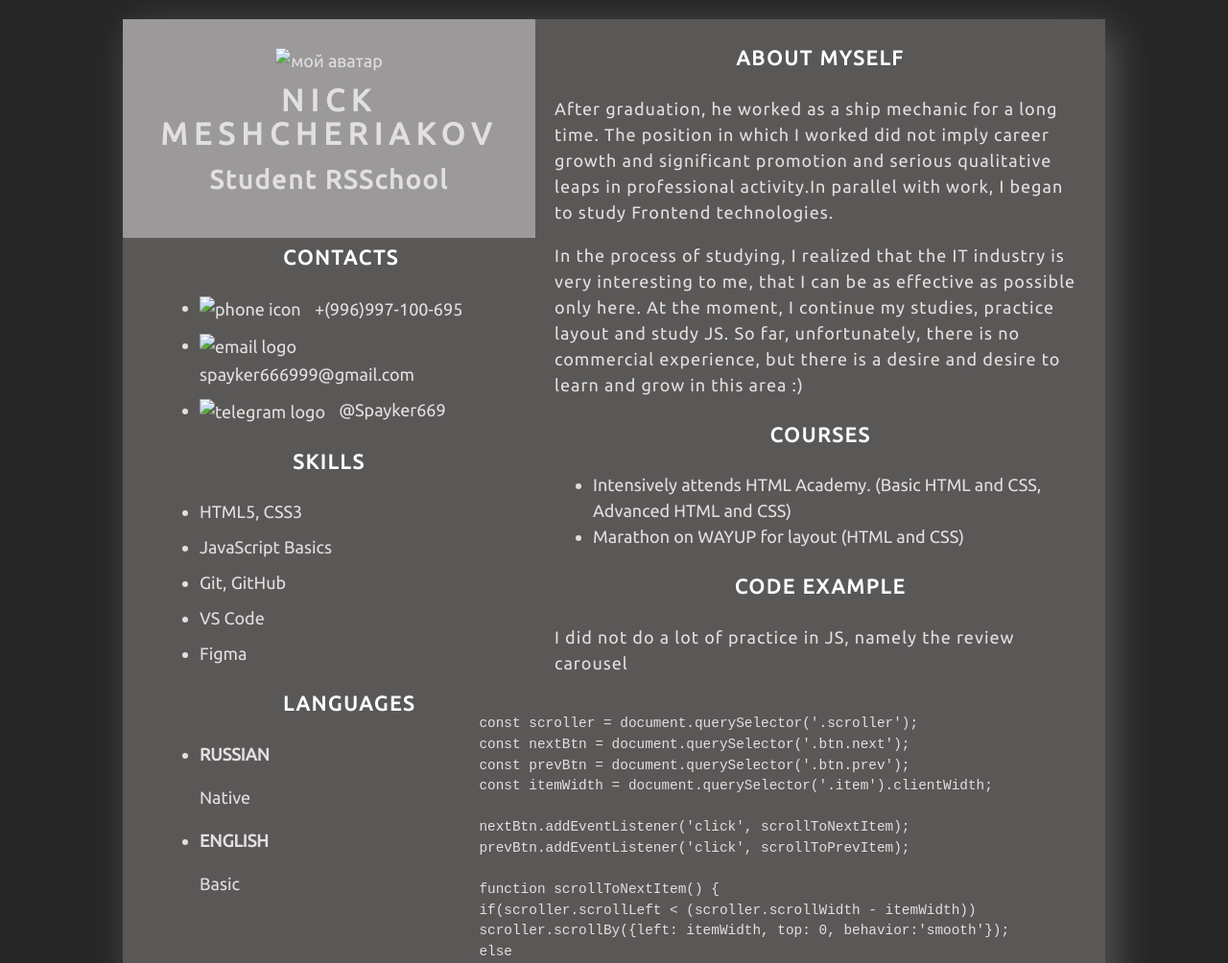
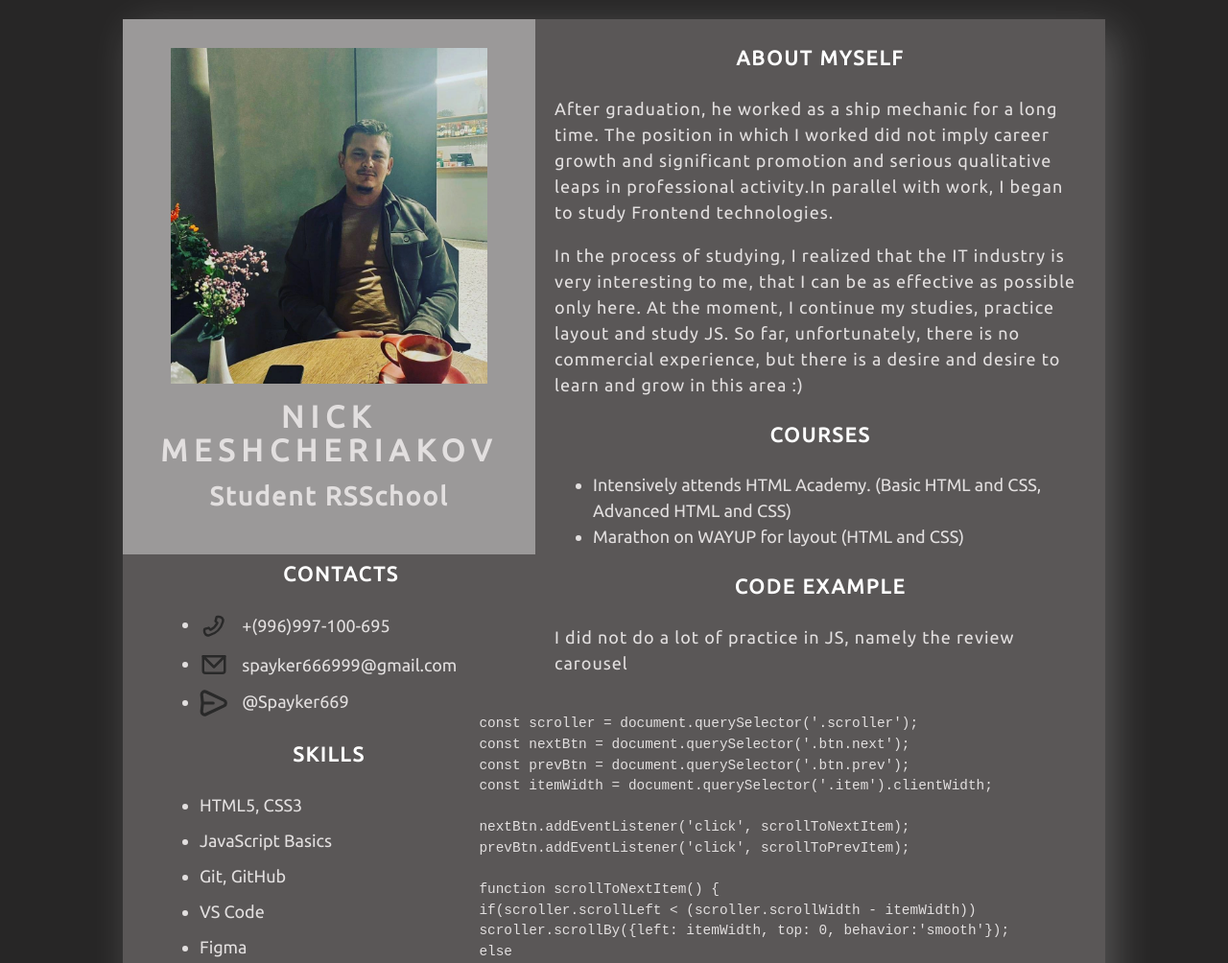
Before and after one commit to SpaYkeR696/rsschool-cv, a plain HTML site: page index.html in a window 1280 px wide. Shown: the top 1004 px of the page at 96% size. Drawn offline with Linux system fonts and the light colour scheme; the site is published under a folder, as on GitHub Pages, so addresses that start at the root find nothing.

Commit message:
fix: fix photo

```diff
--- a/index.html
+++ b/index.html
@@ -15,7 +15,7 @@
         <div class="two-columns">
             <div class="left-columns">
                 <header>
-                    <img src="/assets/img/avatar.jpg" alt="мой аватар" width="330" height="350">
+                    <img src="./assets/img/avatar.jpg" alt="мой аватар" width="330" height="350">
                     <h1>Nick Meshcheriakov</h1>
                     <h2>Student RSSchool</h2>
                 </header>
@@ -25,15 +25,15 @@
                             <h3>Contacts</h3>
                             <ul>
                                 <li>
-                                    <img src="/assets/svg/phone.svg" alt="phone icon" width="30" height="30">
+                                    <img src="./assets/svg/phone.svg" alt="phone icon" width="30" height="30">
                                     <p>+(996)997-100-695</p>
                                 </li>
                                 <li>
-                                    <img src="/assets/svg/email.svg" alt="email logo" width="30" height="30">
+                                    <img src="./assets/svg/email.svg" alt="email logo" width="30" height="30">
                                     <p>spayker666999@gmail.com</p>
                                 </li>
                                 <li>
-                                    <img src="/assets/svg/telegram.svg" alt="telegram logo" width="30" height="30">
+                                    <img src="./assets/svg/telegram.svg" alt="telegram logo" width="30" height="30">
                                     <a href="https://t.me/Spayker669" target="_blank">@Spayker669</a>
                                 </li>
                             </ul>
@@ -123,12 +123,12 @@
         </div>
         <footer>
             <a class="github" target="_blank" href="https://github.com/SpaYkeR696">
-                <img src="/assets/svg/github.svg" alt="github logo" width="30" height="30">
+                <img src="./assets/svg/github.svg" alt="github logo" width="30" height="30">
                 <p>my GitHub</p>
             </a>
             <p>© 2022</p>
             <a href="https://rs.school/js/" target="_blank">
-                <img src="/assets/svg/rsschool.svg" alt="rsschool logo" width="70" height="30">
+                <img src="./assets/svg/rsschool.svg" alt="rsschool logo" width="70" height="30">
             </a>
         </footer>
     </div>
```
